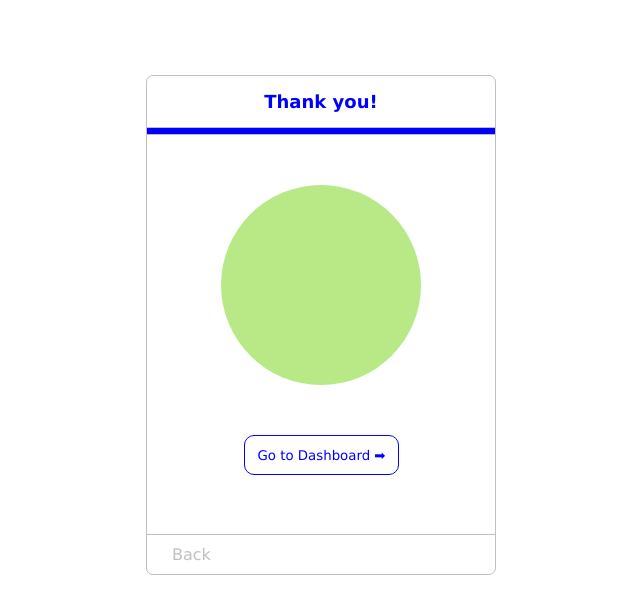
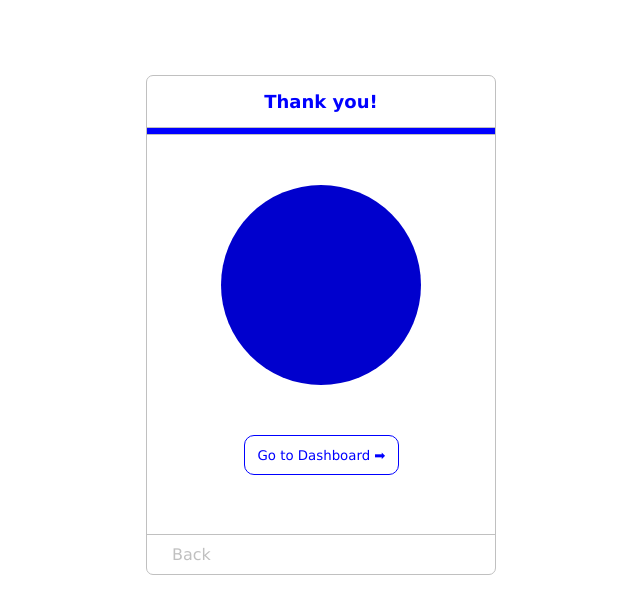
Before and after one commit to N1ck0lay/signup, a React (Create React App) app: page /third in a window 1280 px wide. Shown: the top 614 px of the page, without its empty margins (319-959 px from the left). Built offline with nearby package versions, Linux system fonts and the light colour scheme.

Commit message:
momentJS console warning fix

```diff
--- a/src/components/ThirdPage/index.css
+++ b/src/components/ThirdPage/index.css
@@ -4,7 +4,7 @@
     align-items: center;
     position: relative;
     margin: 50px auto;
-    background: #b8e986;
+    background: mediumblue;
     height: 200px;
     width: 200px;
     border-radius: 100%;
--- a/src/components/ThirdPage/index.js
+++ b/src/components/ThirdPage/index.js
@@ -31,8 +31,8 @@ class ThirdPage extends Component {
 
         const storeDataString = `${mm}-${dd}-${yyyy}`
 
-        const dateJS = moment(storeDataString).format('X')
-        const dateHuman = moment(storeDataString).format('Do-MMM-YYYY')
+        const dateJS = moment(storeDataString, 'MM-DD-YYYY').format('X')
+        const dateHuman = moment(storeDataString, 'MM-DD-YYYY').format('Do-MMM-YYYY')
 
         const consoleData = {
             user_data: {
@@ -49,6 +49,7 @@ class ThirdPage extends Component {
     }
 
     render() {
+
         // we can access redux store in this way, but it's incorrect :)
         // const storeData = store.getState().form.signup
 
@@ -82,7 +83,7 @@ class ThirdPage extends Component {
 }
 
 
-// also code below can be moved to separate file - container
+// also code below can be moved to separate file - redux container
 ThirdPage = reduxForm({
     form: 'signup',
     destroyOnUnmount: false
--- a/src/helpers/validate.js
+++ b/src/helpers/validate.js
@@ -13,7 +13,7 @@ const validate = values => {
     // console.log('isAdult', isAdult)
 
 
-    let dateString = moment(stringDateFormat, "YYYY-MM-DD")
+    let dateString = moment(stringDateFormat, 'YYYY-MM-DD')
     let isValideDate = moment(dateString).isValid()
     // console.log('isValideDate', isValideDate)
 
```
